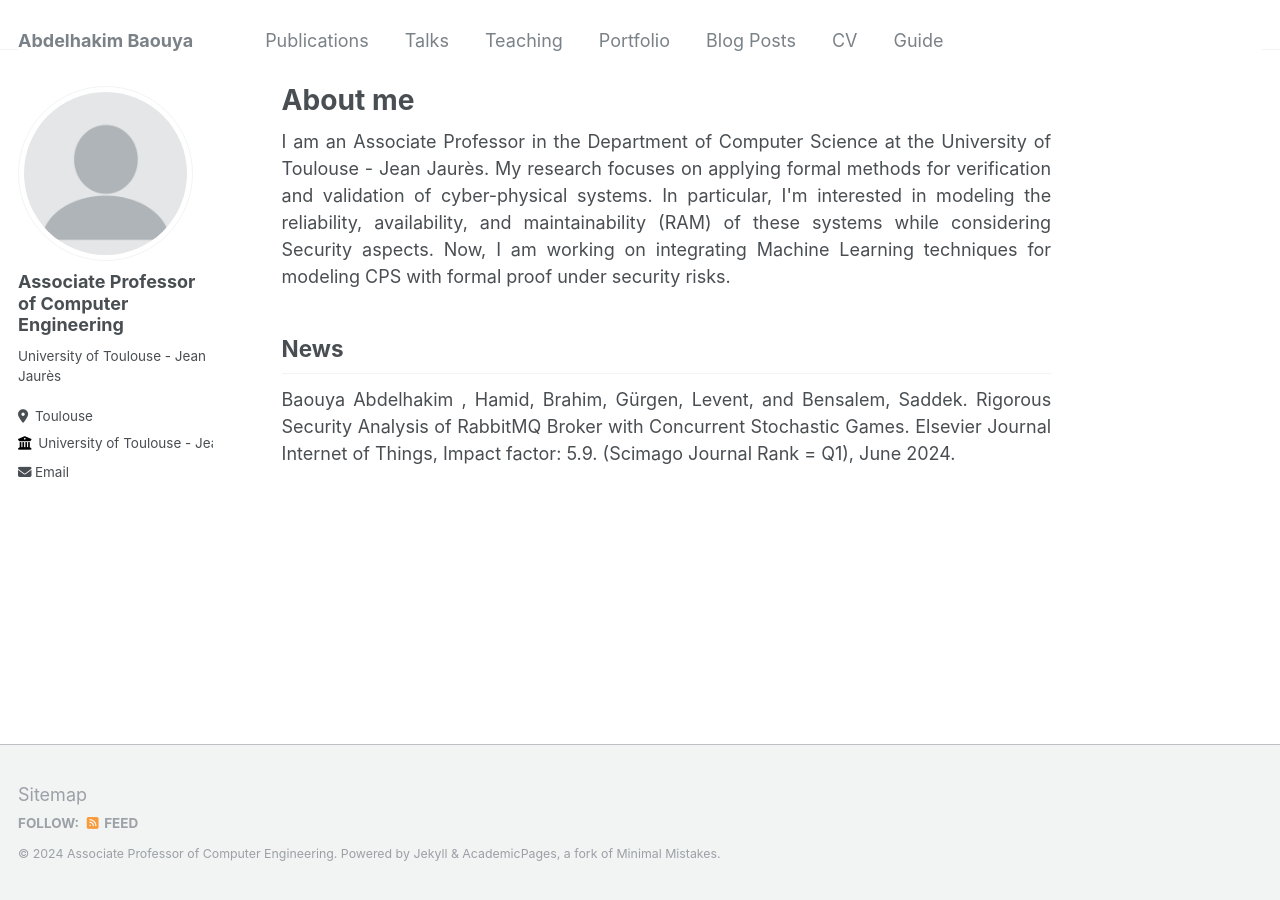
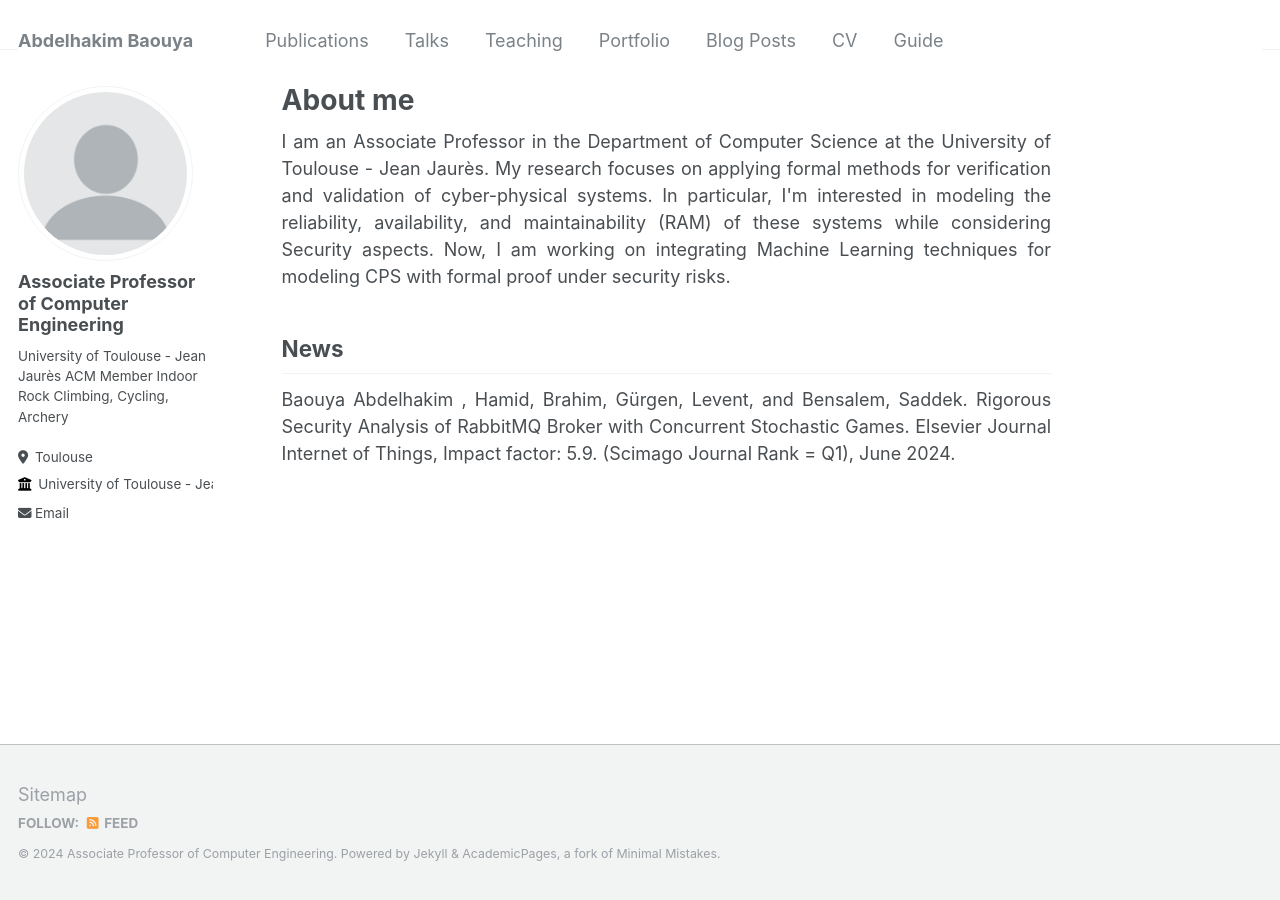
Before and after one commit to hbaouya/hbaouya.github.io, a Jekyll site: the page built from _pages/about.md, in a window 1280 px wide. Built offline with Jekyll 4.4.1, drawn with Linux system fonts in a browser that asks for light colours.

Commit message:
Update _config.yml

```diff
--- a/_config.yml
+++ b/_config.yml
@@ -24,7 +24,7 @@ author:
   avatar           : "profile.png"
   name             : "Associate Professor of Computer Engineering"
   pronouns         : # example: "she/her"
-  bio              : "University of Toulouse - Jean Jaurès"
+  bio              : "University of Toulouse - Jean Jaurès                      ACM Member                           Indoor Rock Climbing, Cycling, Archery"
   location         : "Toulouse"
   employer         : "University of Toulouse - Jean Jaurès"
   uri              : # URL
```
